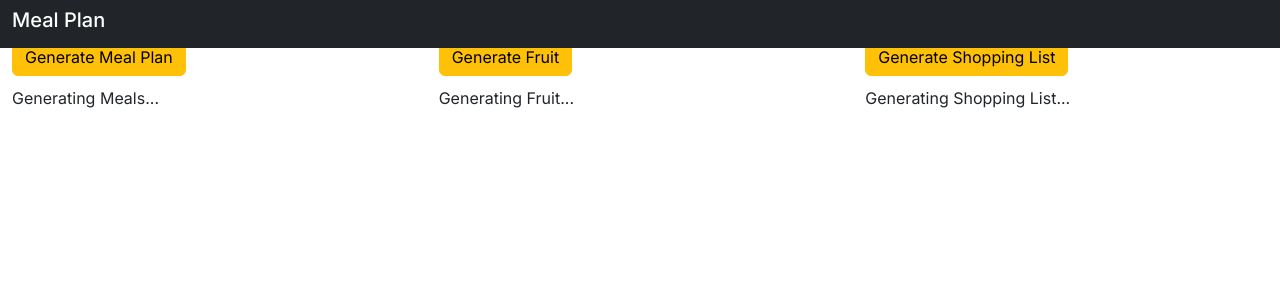
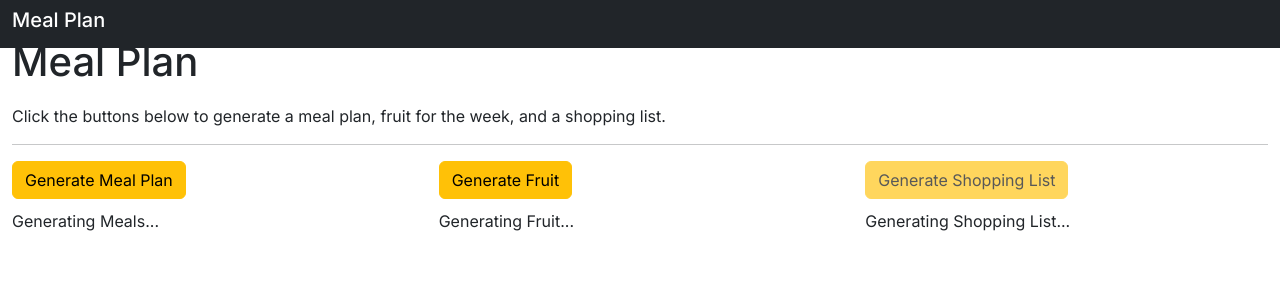
Before and after one commit to KayTV/react-meal-planning, a Next.js app: page / in a window 1280 px wide. Shown: the top 300 px of the page. Built offline with nearby package versions, Linux system fonts and the light colour scheme.

Commit message:
disable list button without info

```diff
--- a/src/app/pages/meal-plan.tsx
+++ b/src/app/pages/meal-plan.tsx
@@ -96,6 +96,18 @@ export default function MealPlan() {
     return (
         <Container className="containerClass" fluid>
             <Row className='row-padding'>
+                <Col md={12}>
+                    <h1>Meal Plan</h1>
+                </Col>
+            </Row>
+            <Row>
+                <Col md={12}>
+                    <p>Click the buttons below to generate a meal plan, fruit for the week, and a shopping list.</p>
+                    <hr></hr>
+                </Col>
+
+            </Row>
+            <Row className='row-padding'>
                 <Col md={4}>
                     <ButtonCommon
                             onClick={generateMeals}
@@ -113,7 +125,8 @@ export default function MealPlan() {
                 <Col md={4}>
                     <ButtonCommon
                             onClick={generateShoppingList}
-                            className="warning">
+                            className="warning"
+                            disabled={mealsList.length === 0 && fruitList.length === 0}>
                             Generate Shopping List
                     </ButtonCommon>
                 </Col>
```
